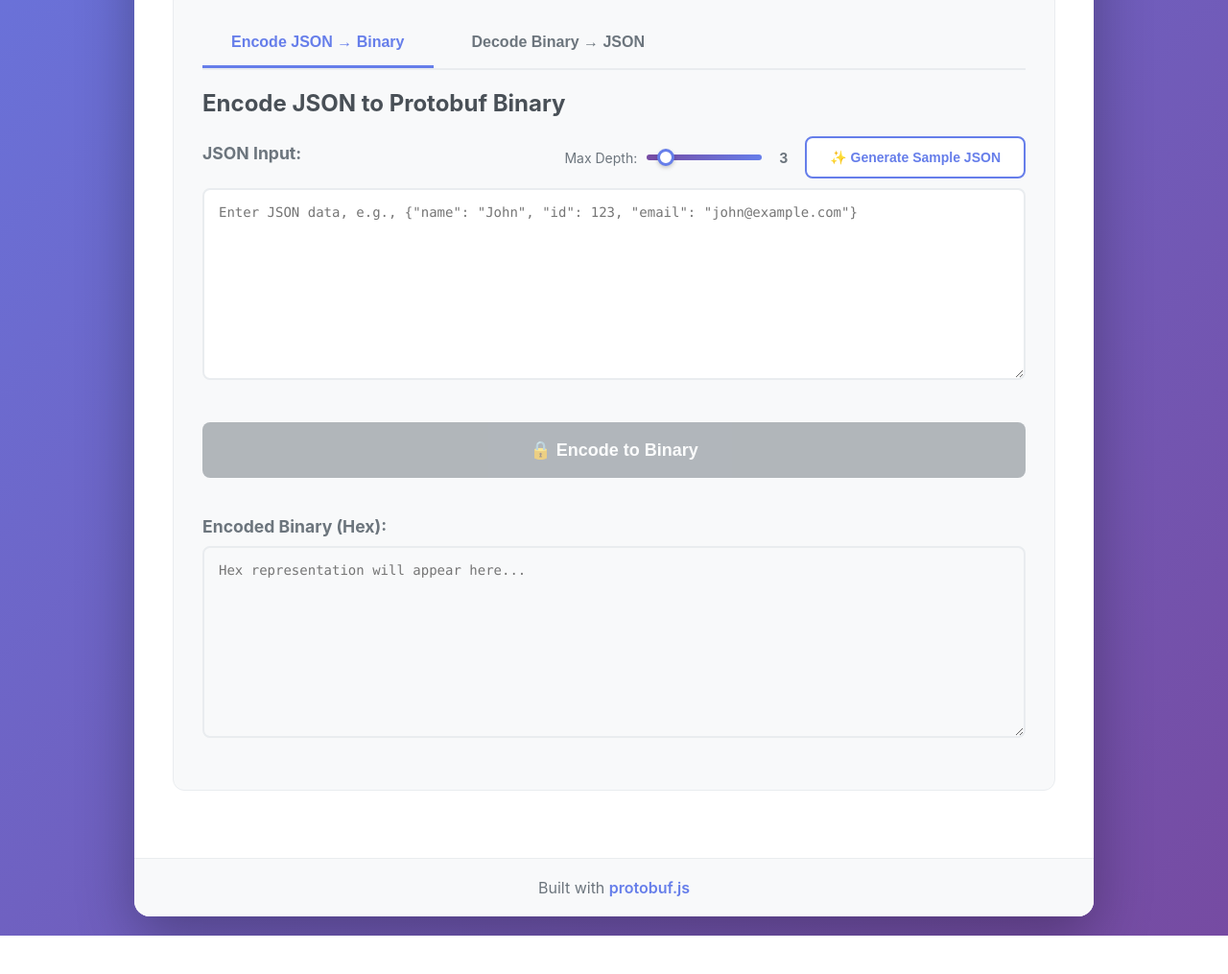
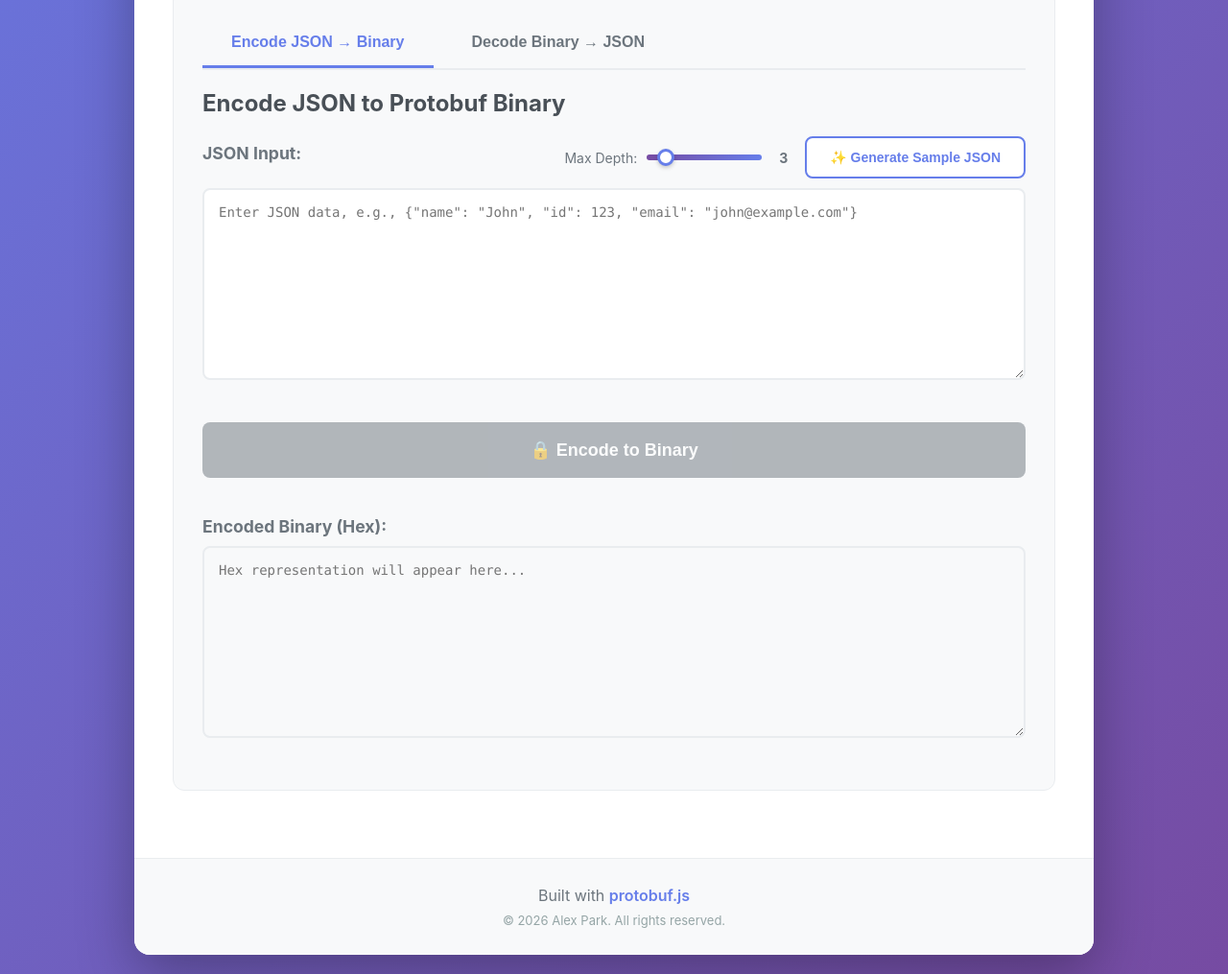
Before and after one commit to alxpark/protobuf-io, a website: page index.html in a window 1280 px wide. Shown: the part 741-1756 px from the top of the page at 96% size. Before the commit the page ends 1716 px from the top, so only its background shows below. Drawn offline with Linux system fonts and the light colour scheme.

Commit message:
Add copyright notice with Alex Park name in footer

```diff
--- a/index.html
+++ b/index.html
@@ -102,6 +102,7 @@
 
         <footer>
             <p>Built with <a href="https://github.com/protobufjs/protobuf.js" target="_blank">protobuf.js</a></p>
+            <p class="copyright">&copy; 2026 Alex Park. All rights reserved.</p>
         </footer>
     </div>
 
--- a/styles.css
+++ b/styles.css
@@ -403,6 +403,16 @@ footer {
     border-top: 1px solid #e9ecef;
 }
 
+footer p {
+    margin: 8px 0;
+}
+
+footer .copyright {
+    font-size: 13px;
+    color: #95a5a6;
+    margin-top: 5px;
+}
+
 footer a {
     color: #667eea;
     text-decoration: none;
```
